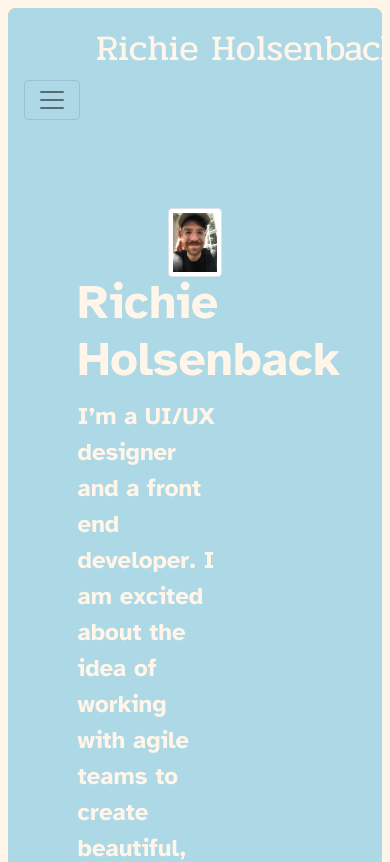
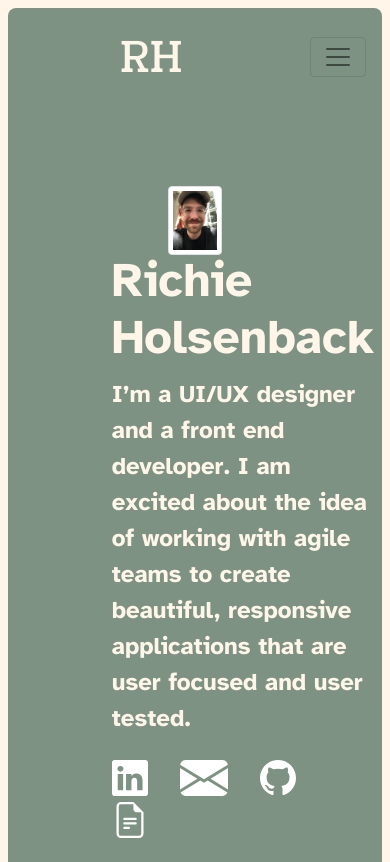
Before and after one commit to richieholsenback/richieholsenback.github.io, a React (Create React App) app: page / in a window 390 px wide. Shown: the top 862 px of the page. Built offline with nearby package versions, Linux system fonts and the light colour scheme.

Commit message:
mobile styling working for nav

```diff
--- a/src/Components/NavBar/NavBar.js
+++ b/src/Components/NavBar/NavBar.js
@@ -21,11 +21,12 @@ const headerBrand = () => {
 export const NavBar = props => {
     return (
         <>
-            <Navbar bg="light" expand="lg" bg="transparent">
-                <Navbar.Brand id="navHeader" className="navtext navbar__item navbar__link" href="/">Richie Holsenback</Navbar.Brand>
+            <Navbar expand="lg" bg="transparent">
+                <Navbar.Brand id="navHeader1" className="navtext navbar__item navbar__link" href="/">Richie Holsenback</Navbar.Brand>
+                <Navbar.Brand id="navHeader2" className="navtext navbar__item navbar__link" href="/">RH</Navbar.Brand>
                 <Navbar.Toggle aria-controls="basic-navbar-nav" />
                 <Navbar.Collapse id="basic-navbar-nav" className="justify-content-end">
-                    <Nav defaultActiveKey="/" as="ul">
+                    <Nav defaultActiveKey="/" as="ul" >
                         <div id="navbar">
                         <div id="nav-choices">
                             <Nav.Item className="navbar__item">
--- a/src/Components/scss/_contact.scss
+++ b/src/Components/scss/_contact.scss
@@ -17,6 +17,13 @@ html, body{
     }
 }
 
+.contact-page {
+    background-color: $yellow;
+    border-radius: 8px;
+    min-height: 93.5%;
+    min-width: 100%;
+}
+
 .contact-text{
     font-size: 72px;
     margin-top: 2em;
@@ -33,8 +40,5 @@ html, body{
 }
 
 #body{
-    background-color: $yellow;
-    border-radius: 8px;
-    min-height: 93.5%;
-    min-width: 100%;
+    background-color: $white;
 }
--- a/src/Components/scss/_greet.scss
+++ b/src/Components/scss/_greet.scss
@@ -37,8 +37,6 @@ html{
     border-radius: 8px;
     @media only screen and (max-width: 600px) {
 
-          background-color: lightblue;
-
       }
 }
 
@@ -69,7 +67,7 @@ html{
 }
 
 #greet-blurb{
-    margin-right: 8em;
+
 }
 
 svg {
--- a/src/Components/scss/_navBar.scss
+++ b/src/Components/scss/_navBar.scss
@@ -29,10 +29,23 @@ body {
     margin-right: 2em;
 }
 
-#navHeader{
+#navHeader1{
     font-family: "Pridi";
     font-size: 36px;
     color: $white;
+    @media only screen and (max-width: 1100px) {
+        padding: 0.5em;
+        display: none;
+    }
+}
+#navHeader2{
+    font-family: "Pridi";
+    font-size: 48px;
+    color: $white;
+    @media only screen and (min-width: 1101px) {
+        padding: 0.5em;
+        display: none;
+    }
 }
 
 #nav-choices{
--- a/src/Components/scss/_resume.scss
+++ b/src/Components/scss/_resume.scss
@@ -43,7 +43,7 @@
 
 .company-name {
     font-family: "Atkinson-Hyperledgible-Bold";
-    margin-top: 1em;
+    margin-top: 0.5em;
     @media only screen and (max-width: 730px) {
         font-family: "Atkinson-Hyperledgible-Bold";
         font-size: 24px;
```
Also changed, not shown: 1 other file (tests, documents, lock files or other folders).
